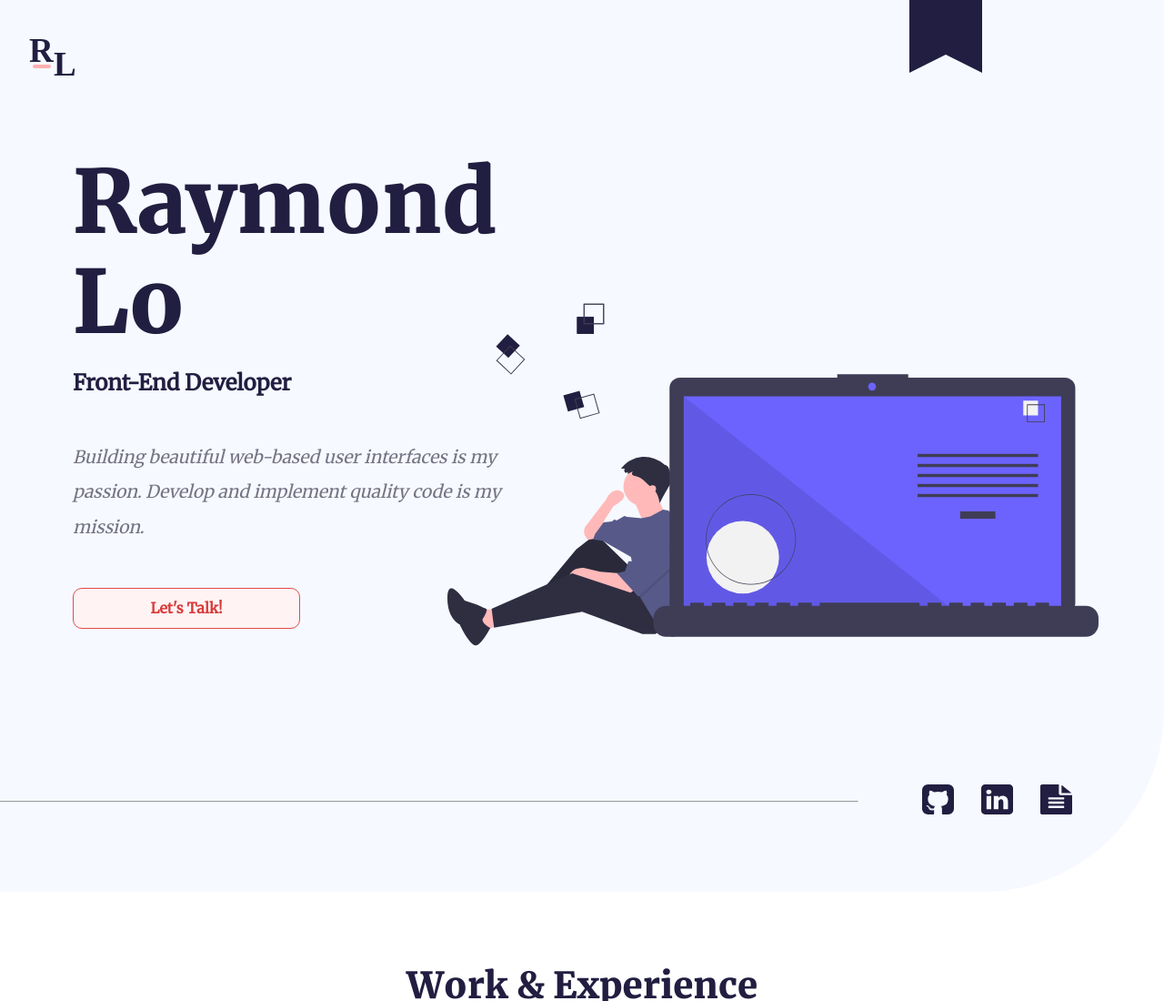
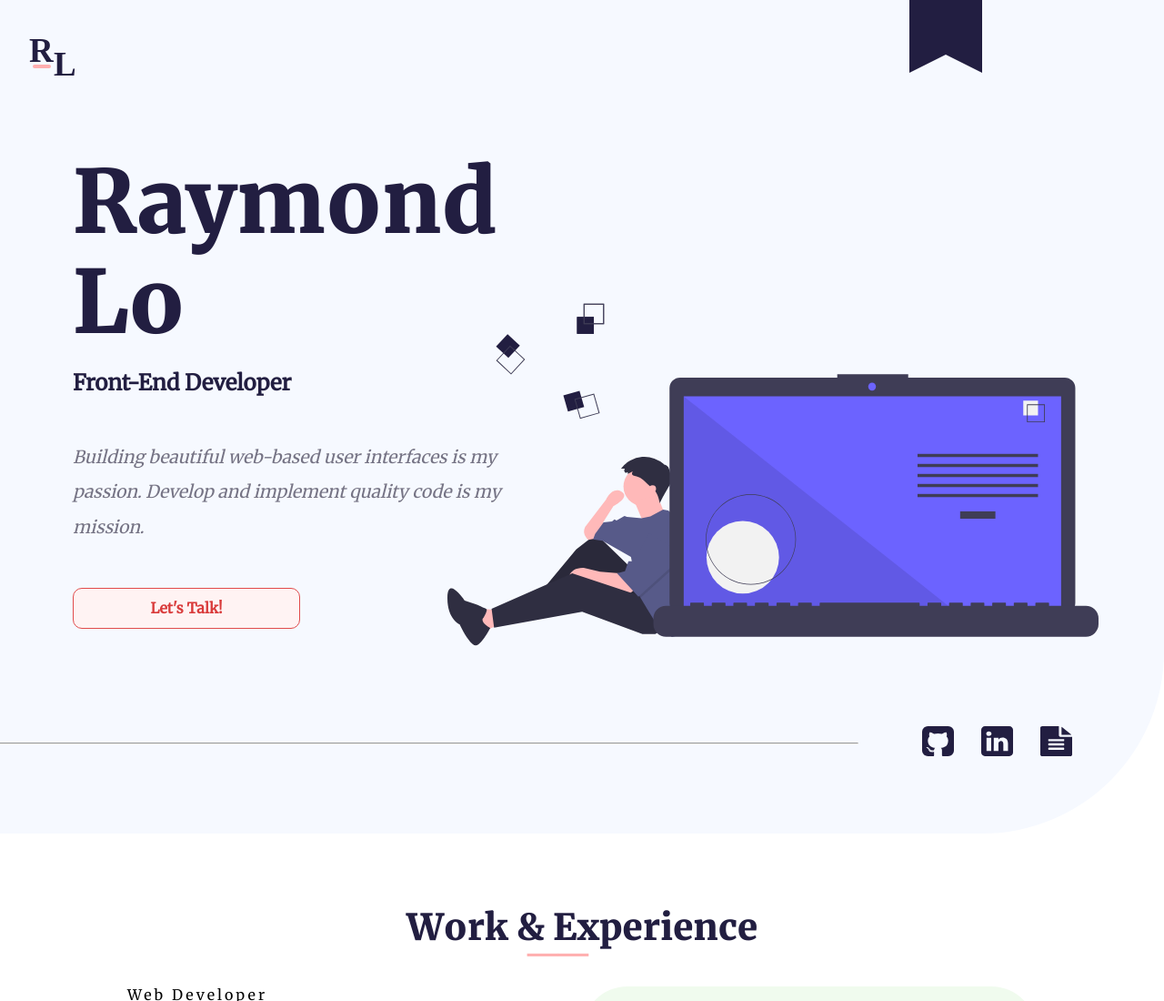
Before and after one commit to rayy-lo/portfolio-v2.0, a Gatsby site: page / in a window 1280 px wide. Shown: the top 1100 px of the page at 91% size. Built offline with nearby package versions, Linux system fonts and the light colour scheme; Gatsby itself is replaced by a stand-in of ours.

Commit message:
Update Landing.js
removed marginTop prop

```diff
--- a/src/sections/Landing/Landing.js
+++ b/src/sections/Landing/Landing.js
@@ -38,7 +38,7 @@ function Landing({toggleModal}) {
                     </div>
                     <img tabIndex="-1" className={illustration} src={Illustration} alt="Drawing of small person thinkign and sitting beside large laptop"/>
                 </div>
-                <SiteIcons marginTop='6em' lineColor='#221E41' />
+                <SiteIcons lineColor='#221E41' />
             </div>
         </section>
     )
```
